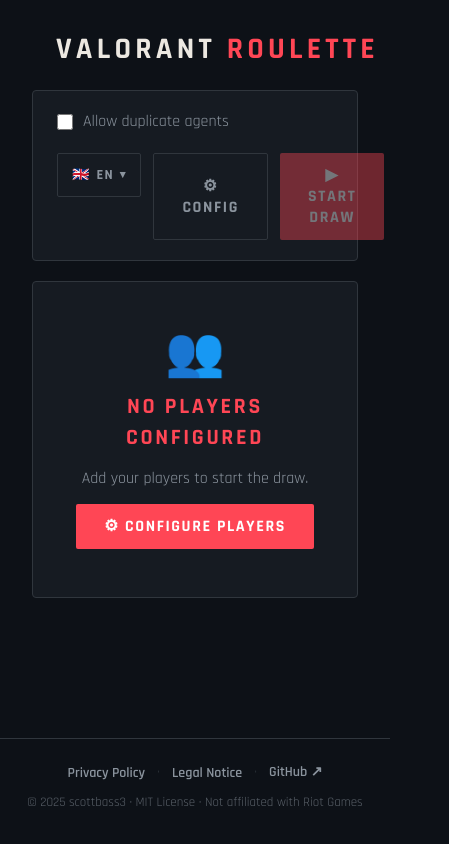
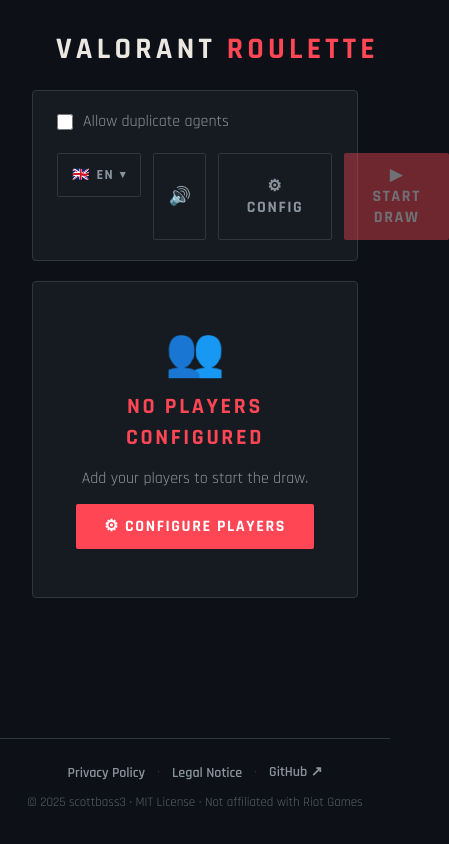
Before and after one commit to scottbass3/valorant-roulette, a website built with Vite: page index.html in a window 390 px wide. Shown: the whole page, 449 px wide, since content can reach past the window. Built offline with nearby package versions, Linux system fonts and the light colour scheme; files whose address does not match are found by name.

Commit message:
feat: add mute button
Toggle sound on/off, persisted to localStorage (vr_muted).

```diff
--- a/index.html
+++ b/index.html
@@ -38,6 +38,7 @@
             <button class="lang-option" data-lang="it" role="option">🇮🇹 <span>IT</span></button>
           </div>
         </div>
+        <button id="btn-mute" class="btn btn-icon btn-secondary" aria-label="Mute">🔊</button>
         <button id="btn-config" class="btn btn-secondary" data-i18n="btn-config">⚙ CONFIG</button>
         <button id="btn-start" class="btn btn-primary" data-i18n="btn-start">▶ LANCER LE TIRAGE</button>
         <button id="btn-reset" class="btn btn-secondary hidden" data-i18n="btn-reset">↺ RECOMMENCER</button>
--- a/src/i18n.js
+++ b/src/i18n.js
@@ -28,6 +28,8 @@ const LOCALES = {
     'config-reset-title':        'Reset',
     'footer-privacy':            'Privacy Policy',
     'footer-legal':              'Legal Notice',
+    'btn-mute-title':            'Mute',
+    'btn-unmute-title':          'Unmute',
   },
   fr: {
     'allow-duplicates-label':    'Autoriser les agents en double',
@@ -58,6 +60,8 @@ const LOCALES = {
     'config-reset-title':        'Réinitialiser',
     'footer-privacy':            'Politique de confidentialité',
     'footer-legal':              'Mentions légales',
+    'btn-mute-title':            'Couper le son',
+    'btn-unmute-title':          'Activer le son',
   },
   de: {
     'allow-duplicates-label':    'Doppelte Agenten erlauben',
@@ -88,6 +92,8 @@ const LOCALES = {
     'config-reset-title':        'Zurücksetzen',
     'footer-privacy':            'Datenschutzerklärung',
     'footer-legal':              'Impressum',
+    'btn-mute-title':            'Stummschalten',
+    'btn-unmute-title':          'Ton einschalten',
   },
   es: {
     'allow-duplicates-label':    'Permitir agentes duplicados',
@@ -118,6 +124,8 @@ const LOCALES = {
     'config-reset-title':        'Restablecer',
     'footer-privacy':            'Política de privacidad',
     'footer-legal':              'Aviso legal',
+    'btn-mute-title':            'Silenciar',
+    'btn-unmute-title':          'Activar sonido',
   },
   it: {
     'allow-duplicates-label':    'Consenti agenti duplicati',
@@ -148,6 +156,8 @@ const LOCALES = {
     'config-reset-title':        'Reimposta',
     'footer-privacy':            'Informativa sulla privacy',
     'footer-legal':              'Note legali',
+    'btn-mute-title':            'Disattiva audio',
+    'btn-unmute-title':          'Attiva audio',
   },
 };
 
--- a/src/main.js
+++ b/src/main.js
@@ -1,6 +1,6 @@
 import { loadData }             from './data/loader.js';
 import { shuffle, sleep }        from './utils/random.js';
-import { resumeAudio, preloadSounds, playShuffleWhoosh } from './utils/sound.js';
+import { resumeAudio, preloadSounds, playShuffleWhoosh, isMuted, setMuted } from './utils/sound.js';
 import { animatePlayerShuffle }  from './animations/playerShuffle.js';
 import { animateCaseOpening }    from './animations/caseOpening.js';
 import { getAgentColorByRole }   from './utils/agentColor.js';
@@ -41,6 +41,7 @@ const btnStart         = $('btn-start');
 const btnReset         = $('btn-reset');
 const btnConfig        = $('btn-config');
 const btnOnboardConfig = $('btn-onboarding-config');
+const btnMute          = $('btn-mute');
 const btnSpin          = $('btn-spin');
 const btnReroll        = $('btn-reroll');
 const btnRerollLast    = $('btn-reroll-last');
@@ -49,6 +50,13 @@ const btnFinish        = $('btn-finish');
 const allowDuplicates  = $('allow-duplicates');
 
 // ─── Init ─────────────────────────────────────────────────────────────────────
+function updateMuteBtn() {
+  const muted = isMuted();
+  btnMute.textContent  = muted ? '🔇' : '🔊';
+  btnMute.title        = t(muted ? 'btn-unmute-title' : 'btn-mute-title');
+  btnMute.setAttribute('aria-label', btnMute.title);
+}
+
 function applyTranslations() {
   document.querySelectorAll('[data-i18n]').forEach(el => {
     el.textContent = t(el.dataset.i18n);
@@ -62,6 +70,7 @@ function applyTranslations() {
   document.querySelectorAll('.lang-option').forEach(btn => {
     btn.classList.toggle('active', btn.dataset.lang === getLang());
   });
+  updateMuteBtn();
 }
 
 async function init() {
@@ -109,6 +118,11 @@ function setupControls() {
   });
 
   document.addEventListener('click', () => langDropdown.classList.remove('open'));
+
+  btnMute.addEventListener('click', () => {
+    setMuted(!isMuted());
+    updateMuteBtn();
+  });
 
   document.getElementById('btn-privacy').addEventListener('click', () => openLegalModal('privacy'));
   document.getElementById('btn-legal').addEventListener('click',   () => openLegalModal('legal'));
--- a/src/style.css
+++ b/src/style.css
@@ -119,7 +119,8 @@ body {
 }
 .btn-secondary:hover:not(:disabled) { color: var(--red); border-color: var(--red); }
 
-.btn-xl { font-size: 21px; padding: 16px 52px; letter-spacing: 0.14em; }
+.btn-xl   { font-size: 21px; padding: 16px 52px; letter-spacing: 0.14em; }
+.btn-icon { padding: 12px 14px; font-size: 18px; letter-spacing: 0; }
 
 /* ─── Shuffle arena ──────────────────────────────────────────────────────── */
 .shuffle-arena { min-height: 300px; position: relative; }
--- a/src/utils/sound.js
+++ b/src/utils/sound.js
@@ -1,6 +1,13 @@
-let ctx = null;
-const rawData = {};    // name → ArrayBuffer (fetched at init, no AudioContext needed)
-const buffers = {};    // name → AudioBuffer  (decoded after first interaction)
+let ctx    = null;
+let muted  = localStorage.getItem('vr_muted') === '1';
+const rawData = {};
+const buffers = {};
+
+export const isMuted  = () => muted;
+export function setMuted(val) {
+  muted = val;
+  localStorage.setItem('vr_muted', val ? '1' : '0');
+}
 
 function getCtx() {
   if (!ctx) ctx = new (window.AudioContext || window.webkitAudioContext)();
@@ -47,6 +54,7 @@ export async function resumeAudio() {
 
 // ─── Playback ─────────────────────────────────────────────────────────────
 function playBuffer(name, volume = 0.6) {
+  if (muted) return;
   const buf = buffers[name];
   if (!buf) return;
   try {
@@ -63,6 +71,7 @@ function playBuffer(name, volume = 0.6) {
 
 // Synthetic tick fallback when WAV not available
 function playTick(pitch = 880) {
+  if (muted) return;
   try {
     const ac = getCtx();
     const osc  = ac.createOscillator();
@@ -87,6 +96,7 @@ export function playReveal() {
 }
 
 export function playShuffleWhoosh() {
+  if (muted) return;
   try {
     const ac      = getCtx();
     const bufSize = ac.sampleRate * 0.12;
```
